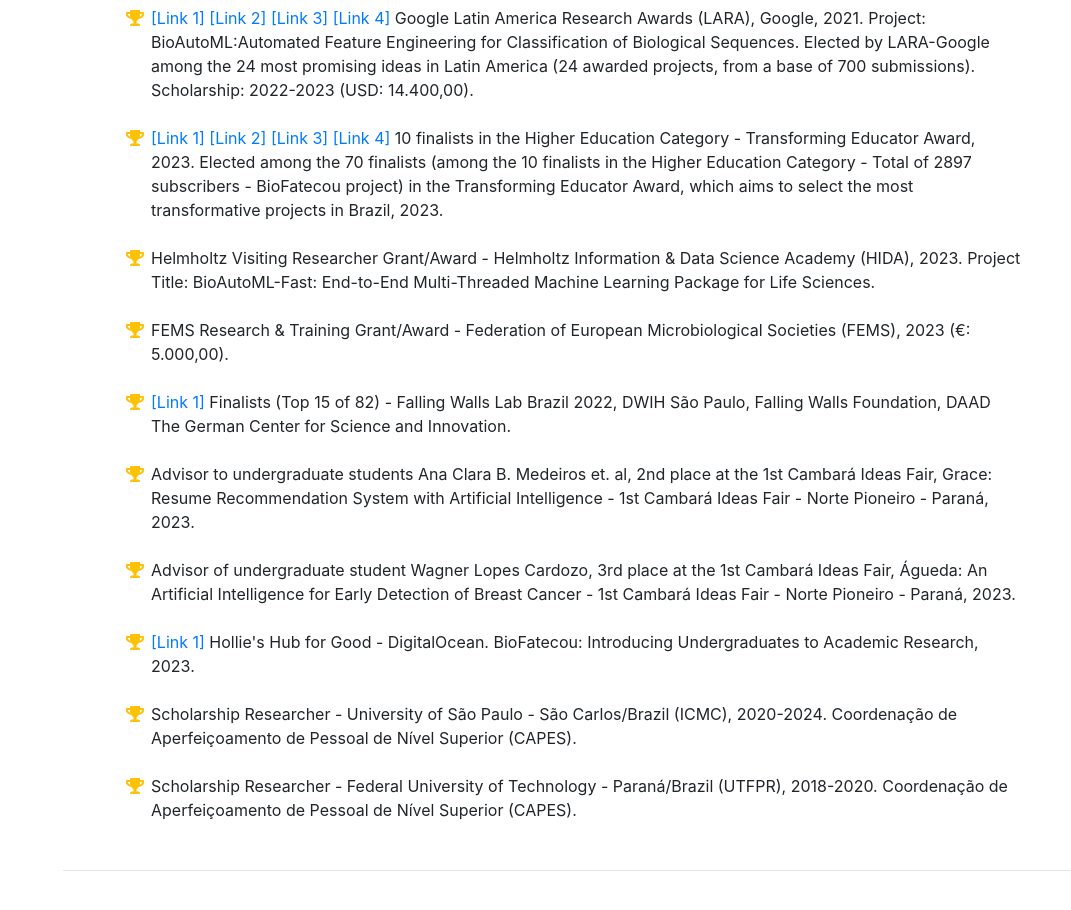
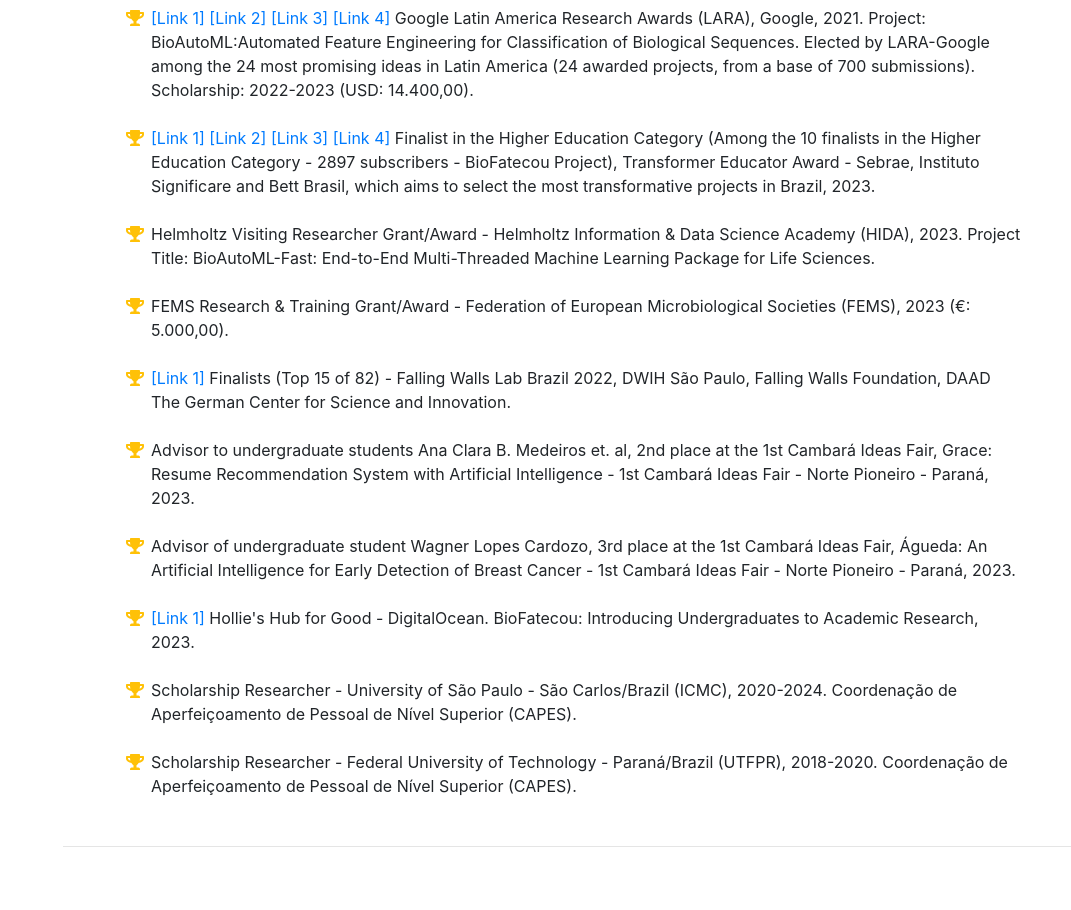
Before and after one commit to Bonidia/website, a website with bundled scripts: page index.html in a window 1280 px wide. Shown: the part 8680-9590 px from the top of the page, without its empty margins (209-1280 px from the left). Built offline with nearby package versions, Linux system fonts and the light colour scheme; a web font is replaced by a local one.

Commit message:
Update index.html

```diff
--- a/index.html
+++ b/index.html
@@ -613,9 +613,9 @@
             <a href="-">[Link 2]</a>
             <a href="https://educadortransformador.com.br/">[Link 3]</a>
             <a href="-">[Link 4]</a>
-            10 finalists in the Higher Education Category - Transforming Educator Award, 2023. Elected among the 70 finalists
-            (among the 10 finalists in the Higher Education Category - Total of 2897 subscribers - BioFatecou project)
-            in the Transforming Educator Award, which aims to select the most transformative projects in Brazil, 2023.
+            Finalist in the Higher Education Category (Among the 10 finalists in the Higher Education Category - 2897 subscribers -
+            BioFatecou Project), Transformer Educator Award - Sebrae, Instituto Significare and Bett Brasil,
+            which aims to select the most transformative projects in Brazil, 2023.
            </li>
 
            </br>
```
